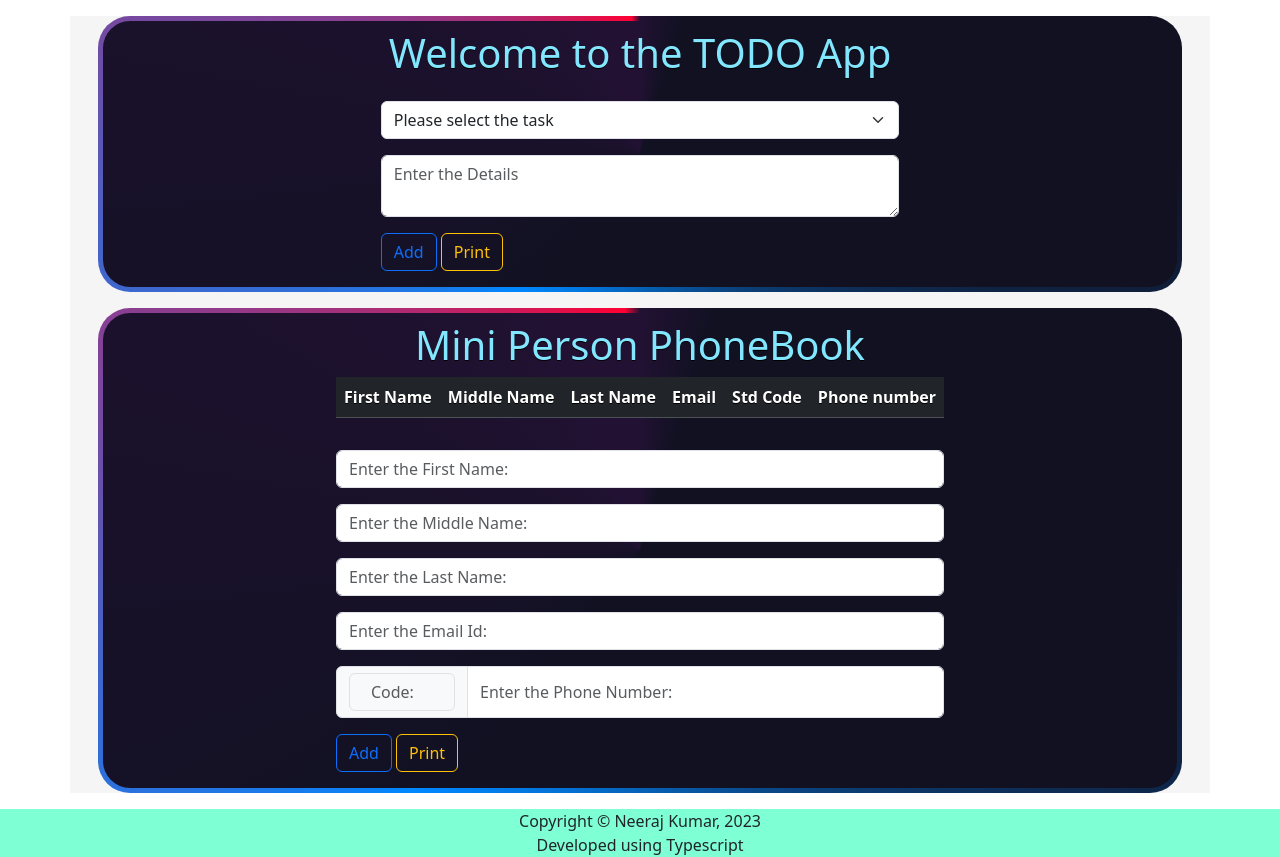
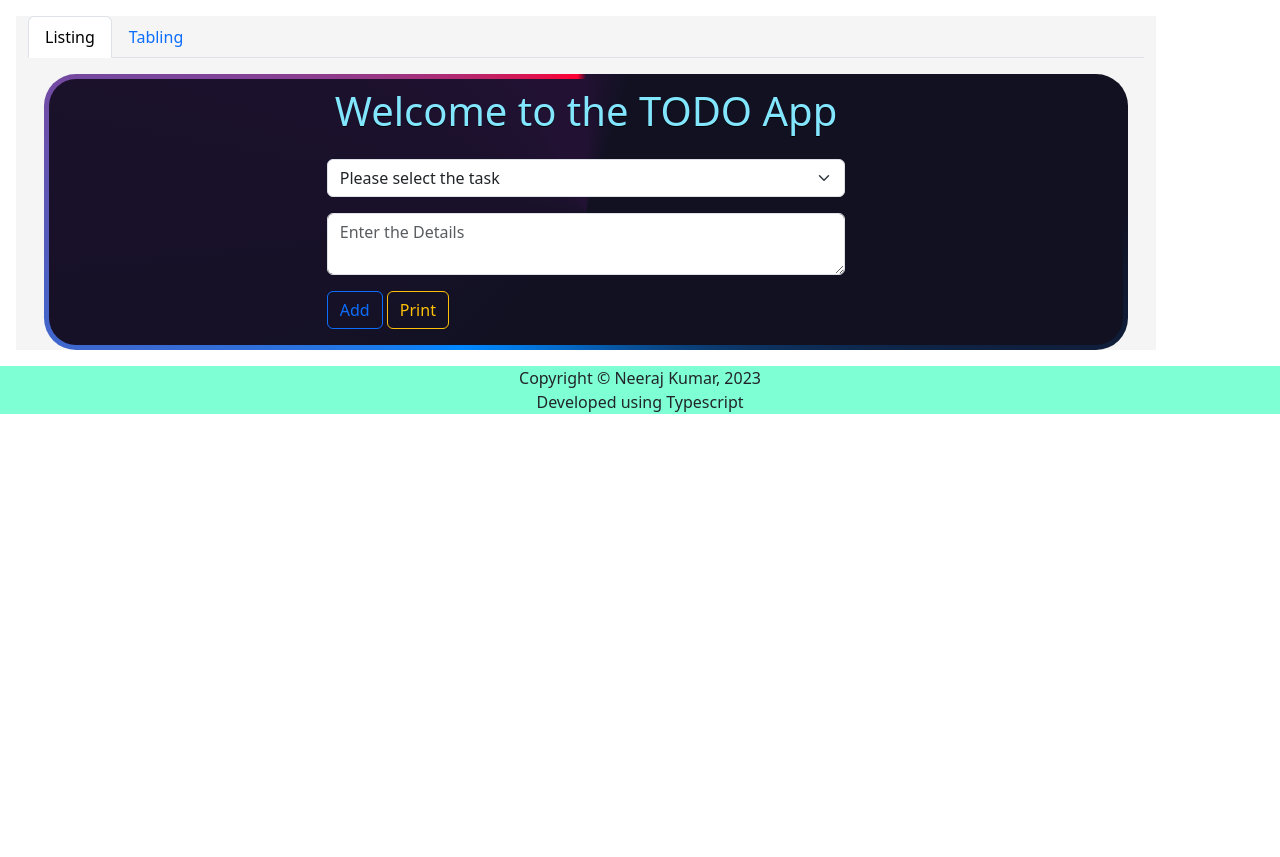
Before and after one commit to NeerajKumar30/NeerajKumar30.github.io, a plain HTML site: page task_app/index.html in a window 1280 px wide. After the commit the page ends 800 px from the top, so only its background shows below. Drawn offline with nearby package versions, Linux system fonts and the light colour scheme.

Commit message:
Output code added

```diff
--- a/task_app/index.html
+++ b/task_app/index.html
@@ -21,6 +21,18 @@
 
 <body>
     <div class="container">
+        <ul class="nav nav-tabs" id="myTab" role="tablist">
+            <li class="nav-item" role="presentation">
+                <button class="nav-link active" id="listing-tab" data-bs-toggle="tab" data-bs-target="#listing"
+                    type="button" aria-selected="true">Listing</button>
+            </li>
+            <li class="nav-item" role="presentation">
+                <button class="nav-link" id="tabling-tab" data-bs-toggle="tab" data-bs-target="#tabling" type="button"
+                    aria-selected="false">Tabling</button>
+            </li>
+        </ul>
+        <div class="tab-content" id="myTabContent">
+            <div class="tab-pane fade show active" id="listing" role="tabpanel" aria-labelledby="listing-tab">
                 <div class="main1">
                     <h1>Welcome to the TODO App</h1>
                     <!-- output display -->
@@ -43,7 +55,8 @@
                         </div>
                     </form>
                 </div>
-
+            </div>
+            <div class="tab-pane fade" id="tabling" role="tabpanel" aria-labelledby="tabling-tab">
                 <div class="main2">
                     <h1>Mini Person PhoneBook</h1>
                     <table class="table table-striped table-dark">
@@ -63,10 +76,12 @@
                     </table>
                     <form class="table_info">
                         <div class="mb-3 mt-3">
-                    <input type="text" class="form-control" id="firstname" placeholder="Enter the First Name: " />
+                            <input type="text" class="form-control" id="firstname"
+                                placeholder="Enter the First Name: " />
                         </div>
                         <div class="mb-3 mt-3">
-                    <input type="text" class="form-control" id="middlename" placeholder="Enter the Middle Name: " />
+                            <input type="text" class="form-control" id="middlename"
+                                placeholder="Enter the Middle Name: " />
                         </div>
                         <div class="mb-3 mt-3">
                             <input type="text" class="form-control" id="lastname" placeholder="Enter the Last Name: " />
@@ -76,8 +91,8 @@
                         </div>
                         <div class="input-group mb-3">
                             <span class="input-group-text" id="basic-addon1">
-                        <input type="number" class="input-group-text form-control" id="stdcode" placeholder="Code: "
-                            maxlength="2" max="99" min="1" />
+                                <input type="number" class="input-group-text form-control" id="stdcode"
+                                    placeholder="Code: " maxlength="2" max="99" min="1" />
                             </span>
                             <input type="number" class="form-control" id="phno" placeholder="Enter the Phone Number: "
                                 maxlength="10" />
@@ -89,9 +104,11 @@
                     </form>
                 </div>
             </div>
+        </div>
+    </div>
     <script src="./scripts/script.js" type="module"></script>
     <footer class="foot">
-        Copyright&nbsp;&copy;&nbsp;Neeraj Kumar, 2023 <br/> Developed using Typescript
+        Copyright&nbsp;&copy;&nbsp;Neeraj Kumar, 2023 <br /> Developed using Typescript
     </footer>
 </body>
 
--- a/task_app/styles/style.css
+++ b/task_app/styles/style.css
@@ -17,6 +17,7 @@ select {
 }
 
 .container {
+    margin: 1rem;
     background-color: whitesmoke;
     display: block;
 }
```
Lines whose indentation alone changed are shown as unchanged.
